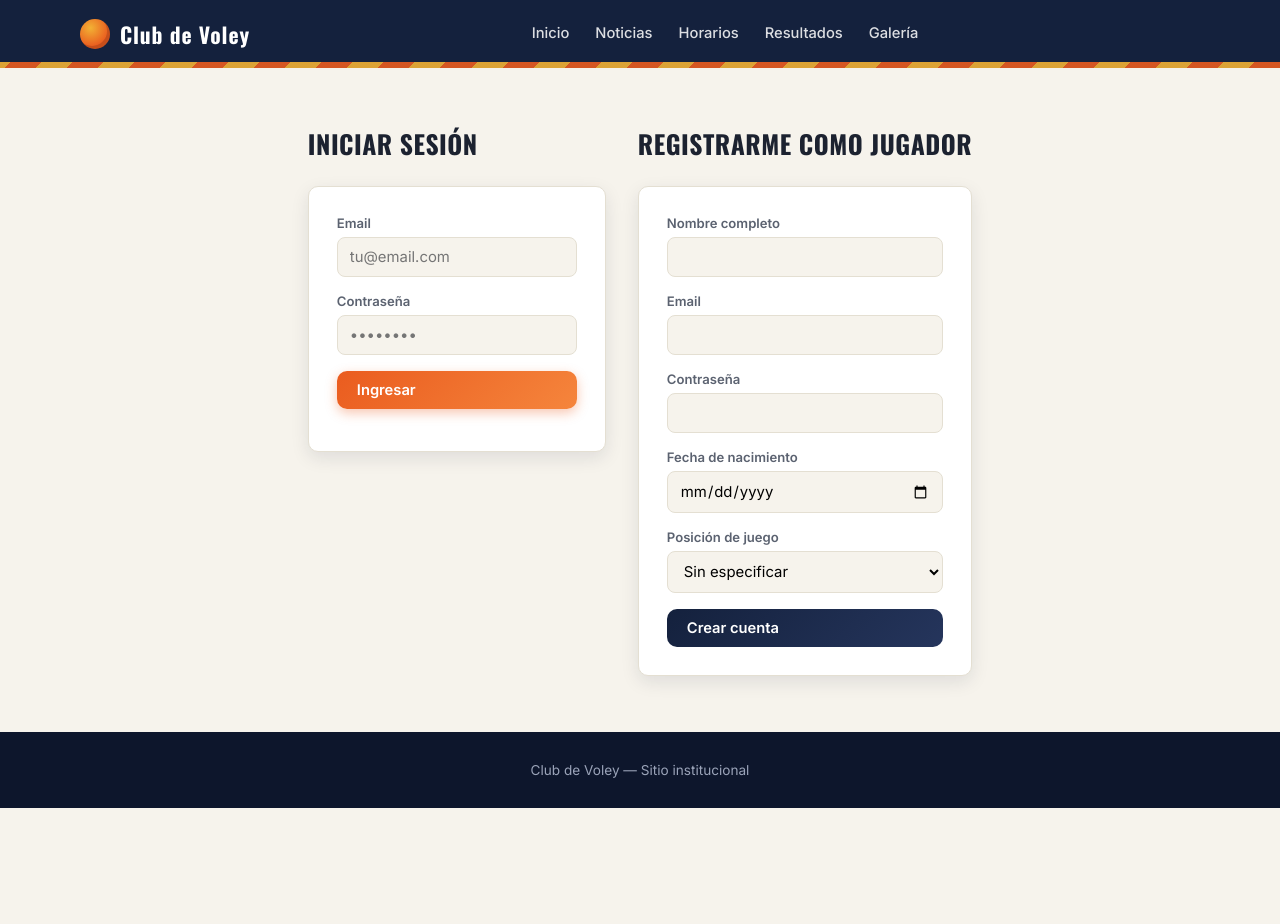
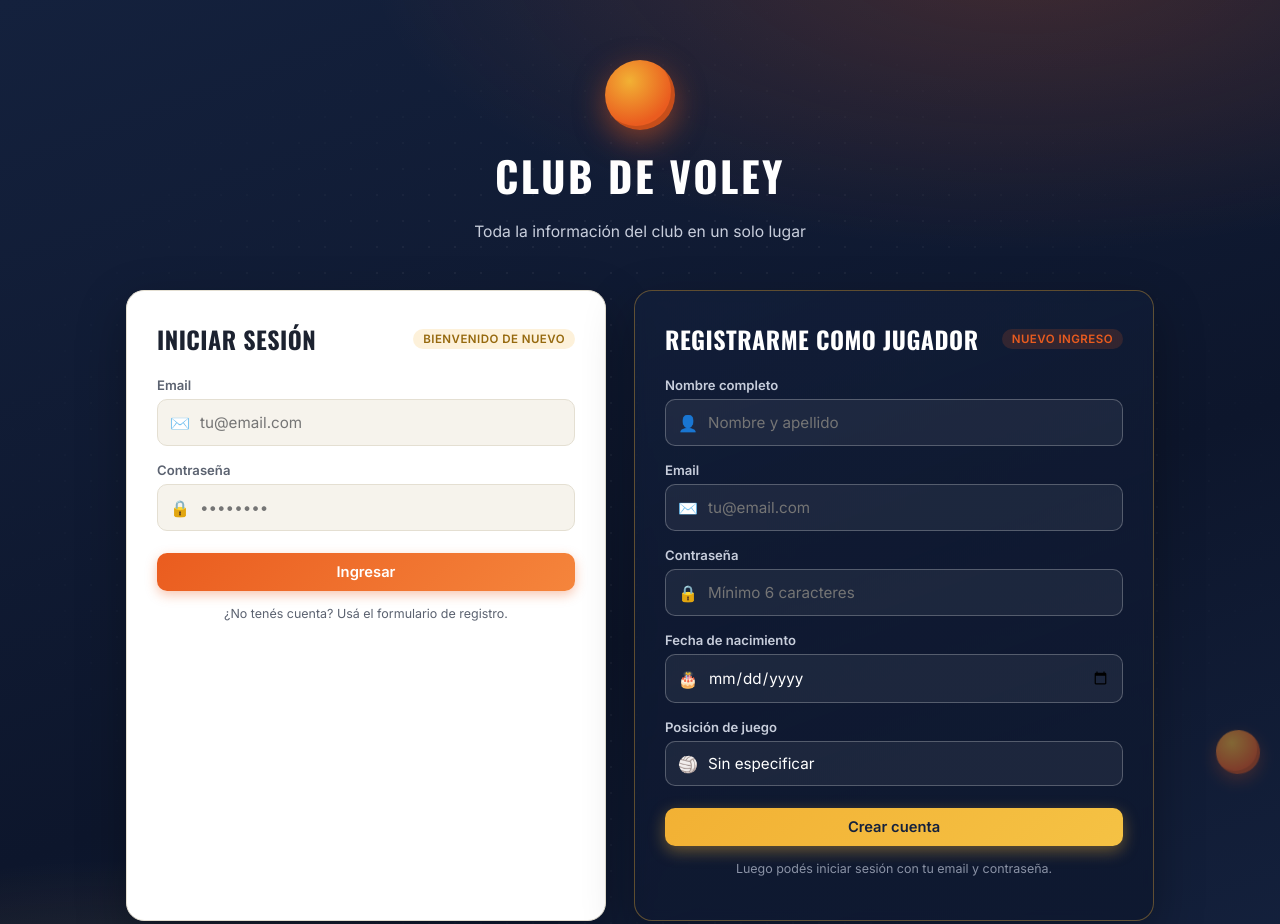
Before and after one commit to AlexSebas4321/club-voley, a website: page frontend/login.html in a window 1280 px wide. Shown: the top 924 px of the page. Before the commit the page ends 808 px from the top, so only its background shows below. Drawn offline with nearby package versions, Linux system fonts and the light colour scheme.

Commit message:
Mejorar diseno del panel de login

```diff
--- a/frontend/css/style.css
+++ b/frontend/css/style.css
@@ -238,6 +238,7 @@ section.block { padding: 56px 0; }
 .badge.red { background: rgba(196,61,61,.12); color: var(--danger); }
 .badge.purple { background: rgba(128,90,213,.14); color: #6a4c9e; }
 .badge.teal { background: rgba(0,150,136,.14); color: #00897b; }
+.badge.orange { background: rgba(234,92,31,.16); color: var(--orange); }
 
 /* ---------- Marcador (resultados) ---------- */
 .score-row {
@@ -619,3 +620,137 @@ table.tbl tr:last-child td { border-bottom: none; }
   letter-spacing: .05em;
 }
 @media (max-width: 700px) { .gallery-grid { grid-template-columns: repeat(2,1fr); } }
+
+/* =========================================================
+   PÁGINA DE AUTENTICACIÓN (login / registro)
+   ========================================================= */
+.auth-page {
+  min-height: 100vh;
+  display: flex;
+  flex-direction: column;
+}
+
+.auth-hero {
+  flex: 1;
+  display: flex;
+  flex-direction: column;
+  align-items: center;
+  justify-content: center;
+  gap: 34px;
+  padding: 60px 24px;
+  background:
+    radial-gradient(1100px 500px at 80% -5%, rgba(234,92,31,.22), transparent 60%),
+    radial-gradient(900px 400px at 10% 110%, rgba(242,177,52,.18), transparent 55%),
+    linear-gradient(160deg, var(--navy) 0%, var(--navy-deep) 60%, #14213D 100%);
+  color: var(--white);
+  position: relative;
+  overflow: hidden;
+}
+.auth-hero::before {
+  content: "";
+  position: absolute;
+  inset: 0;
+  background-image: radial-gradient(rgba(255,255,255,.05) 1px, transparent 1px);
+  background-size: 26px 26px;
+  mask-image: radial-gradient(ellipse at center, #000 40%, transparent 75%);
+  pointer-events: none;
+}
+
+.auth-brand { text-align: center; position: relative; z-index: 1; }
+.auth-brand h1 { font-size: 2.6rem; letter-spacing: .06em; margin: 10px 0 6px; }
+.auth-brand p { color: #C8CEDC; font-size: .98rem; max-width: 420px; }
+
+.big-ball {
+  width: 70px; height: 70px;
+  border-radius: 50%;
+  background: radial-gradient(circle at 35% 30%, var(--gold), var(--orange) 65%);
+  display: inline-block;
+  box-shadow: inset -4px -4px 0 rgba(0,0,0,.15), 0 10px 30px rgba(234,92,31,.5);
+  animation: ballFloat 5s ease-in-out infinite;
+}
+
+.auth-cards {
+  display: flex;
+  gap: 28px;
+  flex-wrap: wrap;
+  justify-content: center;
+  align-items: stretch;
+  position: relative;
+  z-index: 1;
+  width: 100%;
+  max-width: 1080px;
+}
+.auth-col { flex: 1 1 380px; max-width: 480px; display: flex; }
+.auth-col.alt { flex: 1 1 420px; max-width: 520px; }
+
+.auth-card {
+  border-radius: 18px;
+  padding: 30px;
+  width: 100%;
+  box-shadow: 0 18px 50px rgba(0,0,0,.3);
+  animation: panelFadeIn .6s ease;
+}
+.auth-card.dark {
+  animation-delay: .12s;
+  background: linear-gradient(160deg, rgba(20,33,61,.55), rgba(13,22,44,.7));
+  border: 1px solid rgba(242,177,52,.35);
+  backdrop-filter: blur(6px);
+}
+.auth-card:not(.dark) {
+  background: var(--white);
+  color: var(--ink);
+  border: 1px solid var(--line);
+}
+.auth-card-head {
+  display: flex;
+  align-items: center;
+  justify-content: space-between;
+  gap: 10px;
+  margin-bottom: 20px;
+  flex-wrap: wrap;
+}
+.auth-card-head h2 { font-size: 1.5rem; margin: 0; }
+
+.auth-form { max-width: none; box-shadow: none; border: none; background: transparent; padding: 0; animation: none; }
+.auth-form .input-icon {
+  display: flex;
+  align-items: center;
+  gap: 10px;
+  background: rgba(255,255,255,.06);
+  border: 1px solid rgba(255,255,255,.25);
+  border-radius: 10px;
+  padding: 0 12px;
+  transition: border-color .15s ease, box-shadow .15s ease;
+}
+.auth-form .input-icon span { font-size: 1rem; }
+.auth-card:not(.dark) .input-icon { background: var(--court); border-color: var(--line); }
+.auth-card:not(.dark) .input-icon:focus-within { border-color: var(--orange); box-shadow: 0 0 0 3px rgba(234,92,31,.15); }
+.auth-card.dark .input-icon:focus-within { border-color: var(--gold); box-shadow: 0 0 0 3px rgba(242,177,52,.2); }
+.auth-form .input-icon input,
+.auth-form .input-icon select {
+  all: unset;
+  flex: 1;
+  padding: 13px 0;
+  font-family: 'Inter', sans-serif;
+  font-size: .95rem;
+  color: inherit;
+}
+.auth-form .input-icon select { cursor: pointer; }
+.auth-card.dark .field label { color: #C8CEDC; }
+
+.btn-block { width: 100%; justify-content: center; margin-top: 6px; }
+.btn-gold {
+  background: linear-gradient(135deg, var(--gold), #f5c244);
+  color: var(--navy);
+  font-weight: 700;
+  box-shadow: 0 5px 16px rgba(242,177,52,.4);
+}
+.btn-gold:hover { box-shadow: 0 8px 22px rgba(242,177,52,.55); filter: brightness(1.04); }
+
+.auth-hint { font-size: .78rem; color: var(--ink-soft); margin-top: 14px; text-align: center; line-height: 1.4; }
+.auth-card.dark .auth-hint { color: #8b93a6; }
+
+@media (max-width: 860px) {
+  .auth-cards { flex-direction: column; align-items: center; }
+  .auth-col, .auth-col.alt { max-width: 100%; flex-basis: 100%; }
+}
--- a/frontend/login.html
+++ b/frontend/login.html
@@ -6,65 +6,86 @@
 <title>Iniciar sesión — Club de Voley</title>
 <link rel="stylesheet" href="css/style.css">
 </head>
-<body>
+<body class="auth-page">
 
-<header class="site-header">
-  <div class="wrap nav-row">
-    <a class="brand" href="index.html"><span class="ball"></span> Club de Voley</a>
-    <nav class="nav-links">
-      <a href="index.html">Inicio</a>
-      <a href="noticias.html">Noticias</a>
-      <a href="horarios.html">Horarios</a>
-      <a href="resultados.html">Resultados</a>
-      <a href="galeria.html">Galería</a>
-    </nav>
-    <div class="nav-actions"></div>
+<div class="deco-ball"></div>
+
+<section class="auth-hero">
+  <div class="auth-brand">
+    <span class="ball big-ball"></span>
+    <h1>Club de Voley</h1>
+    <p>Toda la información del club en un solo lugar</p>
   </div>
-</header>
 
-<section class="block">
-  <div class="wrap" style="display:flex; gap:32px; flex-wrap:wrap; justify-content:center;">
-
-    <div>
-      <div class="section-title"><h2>Iniciar sesión</h2></div>
-      <form id="form-login" class="form-box">
+  <div class="auth-cards">
+    <div class="auth-col">
+      <div class="auth-card">
+        <div class="auth-card-head">
+          <h2>Iniciar sesión</h2>
+          <span class="badge gold">Bienvenido de nuevo</span>
+        </div>
+        <form id="form-login" class="form-box auth-form">
           <div id="login-alert"></div>
           <div class="field">
             <label>Email</label>
-          <input type="email" id="login-email" required placeholder="tu@email.com">
+            <div class="input-icon">
+              <span>✉️</span>
+              <input type="email" id="login-email" placeholder="tu@email.com" required>
+            </div>
           </div>
           <div class="field">
             <label>Contraseña</label>
-          <input type="password" id="login-pass" required placeholder="••••••••">
+            <div class="input-icon">
+              <span>🔒</span>
+              <input type="password" id="login-pass" placeholder="••••••••" required>
             </div>
-        <button class="btn btn-primary" style="width:100%" type="submit">Ingresar</button>
-        <p style="font-size:.8rem; color:var(--ink-soft); margin-top:14px;">
-        </p>
+          </div>
+          <button class="btn btn-primary btn-block" type="submit">Ingresar</button>
+          <p class="auth-hint">¿No tenés cuenta? Usá el formulario de registro.</p>
         </form>
       </div>
+    </div>
 
-    <div>
-      <div class="section-title"><h2>Registrarme como jugador</h2></div>
-      <form id="form-registro" class="form-box">
+    <div class="auth-col alt">
+      <div class="auth-card dark">
+        <div class="auth-card-head">
+          <h2>Registrarme como jugador</h2>
+          <span class="badge orange">Nuevo ingreso</span>
+        </div>
+        <form id="form-registro" class="form-box auth-form transparent">
           <div id="reg-alert"></div>
           <div class="field">
             <label>Nombre completo</label>
-          <input type="text" id="reg-nombre" required>
+            <div class="input-icon">
+              <span>👤</span>
+              <input type="text" id="reg-nombre" placeholder="Nombre y apellido" required>
+            </div>
           </div>
           <div class="field">
             <label>Email</label>
-          <input type="email" id="reg-email" required>
+            <div class="input-icon">
+              <span>✉️</span>
+              <input type="email" id="reg-email" placeholder="tu@email.com" required>
+            </div>
           </div>
           <div class="field">
             <label>Contraseña</label>
-          <input type="password" id="reg-pass" required minlength="6">
+            <div class="input-icon">
+              <span>🔒</span>
+              <input type="password" id="reg-pass" placeholder="Mínimo 6 caracteres" required minlength="6">
+            </div>
           </div>
           <div class="field">
             <label>Fecha de nacimiento</label>
+            <div class="input-icon">
+              <span>🎂</span>
               <input type="date" id="reg-nacimiento">
+            </div>
           </div>
           <div class="field">
             <label>Posición de juego</label>
+            <div class="input-icon">
+              <span>🏐</span>
               <select id="reg-posicion">
                 <option value="">Sin especificar</option>
                 <option>Armador</option>
@@ -74,10 +95,12 @@
                 <option>Líbero</option>
               </select>
             </div>
-        <button class="btn btn-dark" style="width:100%" type="submit">Crear cuenta</button>
+          </div>
+          <button class="btn btn-gold btn-block" type="submit">Crear cuenta</button>
+          <p class="auth-hint">Luego podés iniciar sesión con tu email y contraseña.</p>
         </form>
       </div>
-
+    </div>
   </div>
 </section>
 
```
Lines whose indentation alone changed are shown as unchanged.
